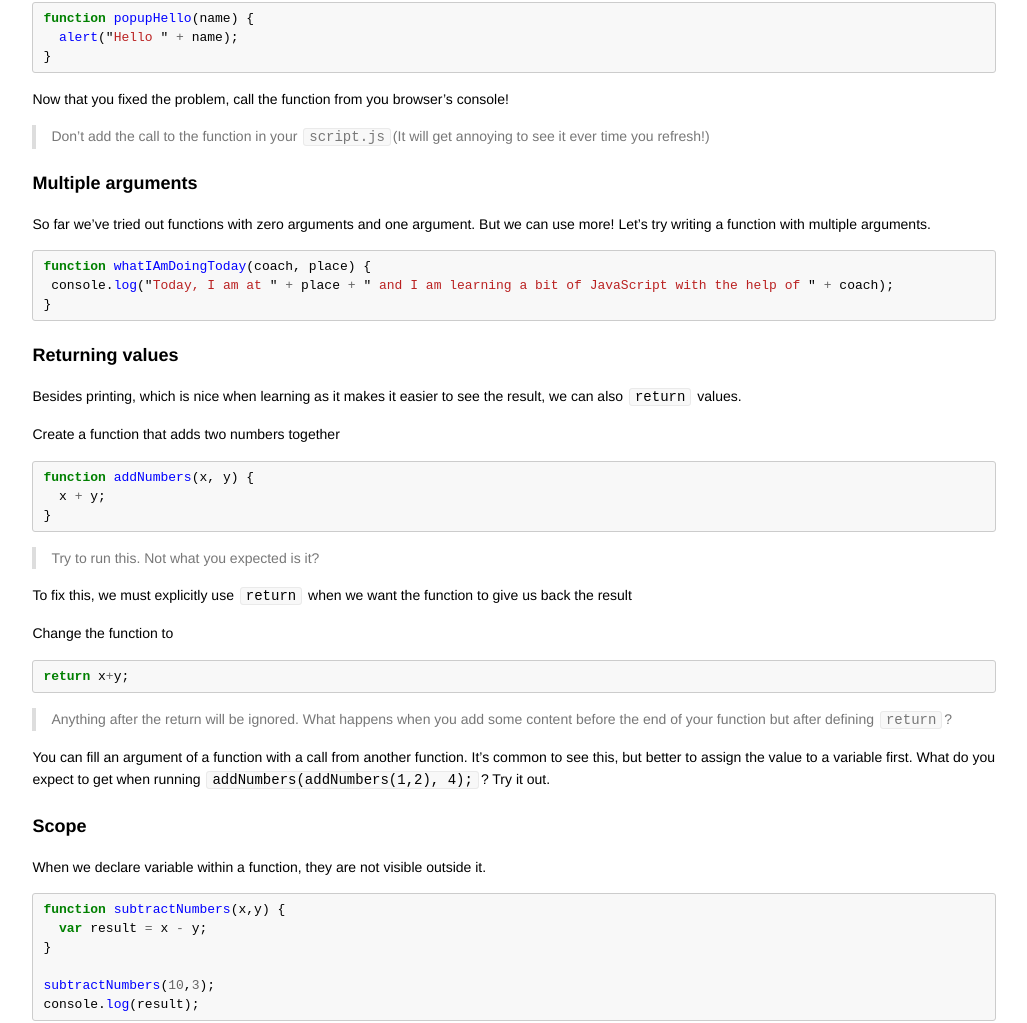
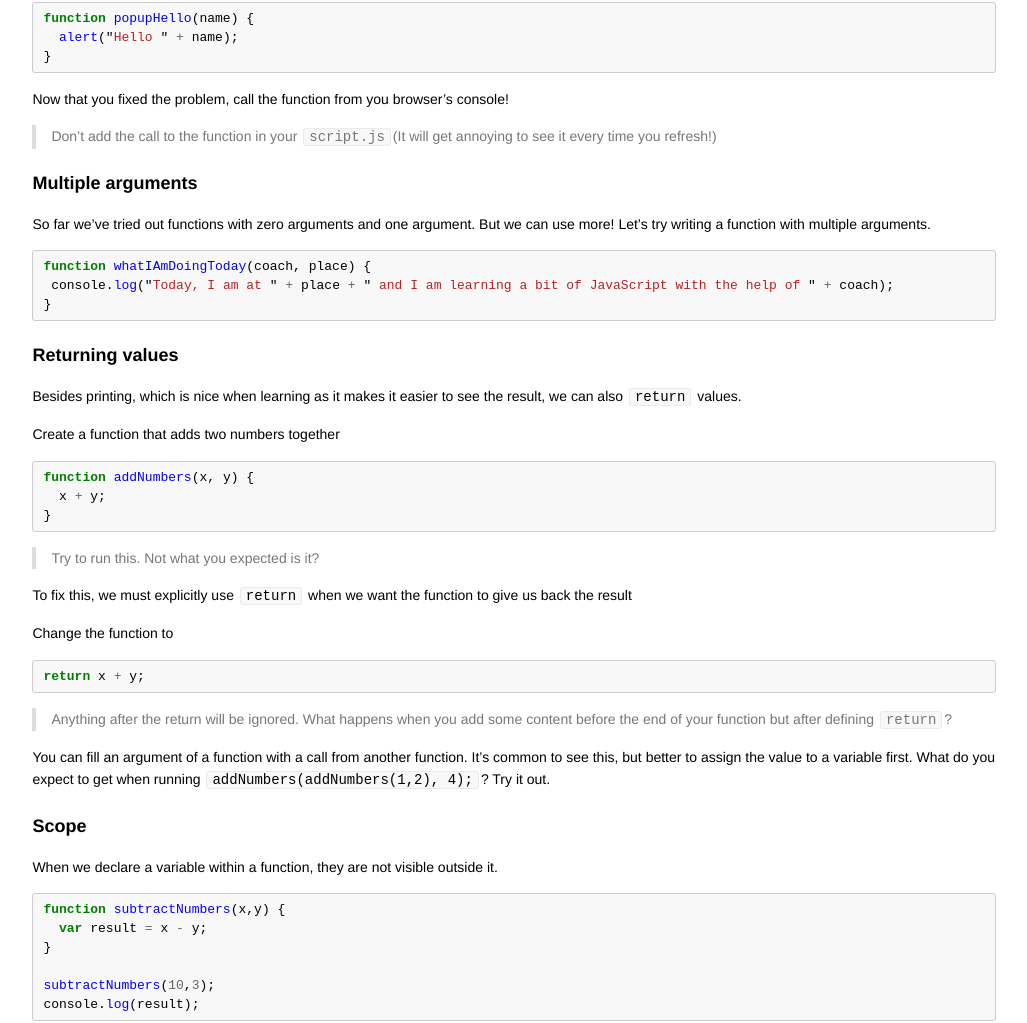
Before and after one commit to codebar/tutorials, a Jekyll site: the page built from js/lesson1/tutorial.md, in a window 1280 px wide and 1400 px high, scrolled down 7355 px. Shown: the part 132-1155 px from the top of the window, without its empty margins (126-1153 px from the left). Built offline with Jekyll 4.4.1, drawn with Linux system fonts in a browser that asks for light colours; Markdown is read by kramdown in place of the engine named in the settings; some of the changed text lies outside the part shown.

Commit message:
Typos and tidying

````diff
--- a/js/lesson1/tutorial.md
+++ b/js/lesson1/tutorial.md
@@ -194,7 +194,7 @@ if (!codebarIsAwesome) {
 }
 ```
 
-> This should  not output anything. Try setting `codebarIsAwesome` to false before running this expression.
+> This should not output anything. Try setting `codebarIsAwesome` to false before running this expression.
 
 > Did you use `var`? Since we have already declared our variable, you shouldn't need to do that.
 
@@ -331,7 +331,7 @@ function popupHello(name) {
 
 Now that you fixed the problem, call the function from you browser's console!
 
-> Don't add the call to the function in your `script.js`(It will get annoying to see it ever time you refresh!)
+> Don't add the call to the function in your `script.js`(It will get annoying to see it every time you refresh!)
 
 ### Multiple arguments
 
@@ -362,7 +362,7 @@ To fix this, we must explicitly use `return` when we want the function to give u
 Change the function to
 
 ```js
-return x+y;
+return x + y;
 ```
 
 > Anything after the return will be ignored. What happens when you add some content before the end of your function but after defining `return`?
@@ -371,7 +371,7 @@ You can fill an argument of a function with a call from another function. It's c
 
 ### Scope
 
-When we declare variable within a function, they are not visible outside it.
+When we declare a variable within a function, they are not visible outside it.
 
 ```js
 function subtractNumbers(x,y) {
````
Also changed, not shown: other parts of js/lesson1/tutorial.md (+2 -2 lines).
